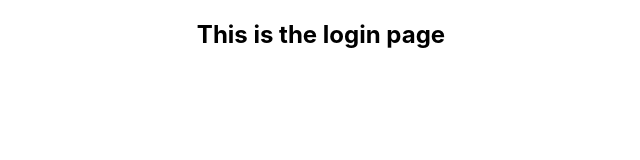
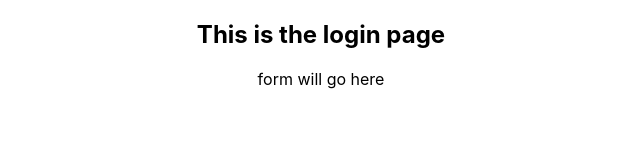
Before and after one commit to siobhanpmahoney/tasklister-2020-frontend, a React (Create React App) app: page /login in a window 1280 px wide. Shown: the top 160 px of the page, without its empty margins (319-959 px from the left). Built offline with nearby package versions, Linux system fonts and the light colour scheme.

Commit message:
before adding context for user auth

```diff
--- a/src/components/Login.jsx
+++ b/src/components/Login.jsx
@@ -4,6 +4,7 @@ const Login = () => {
   return (
     <div className='login-page'>
       <h2>This is the login page</h2>
+      <div>form will go here</div>
     </div>
   )
 }
```
